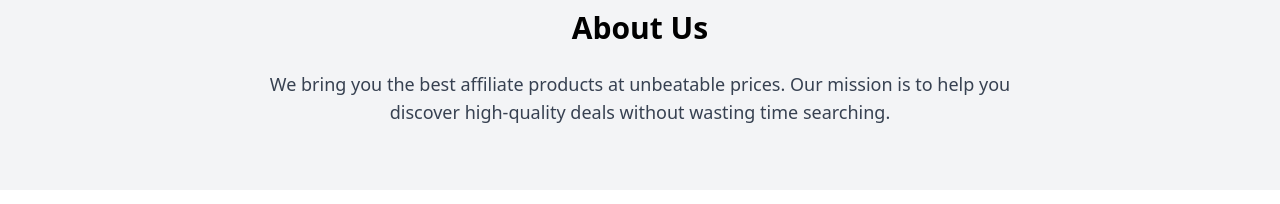
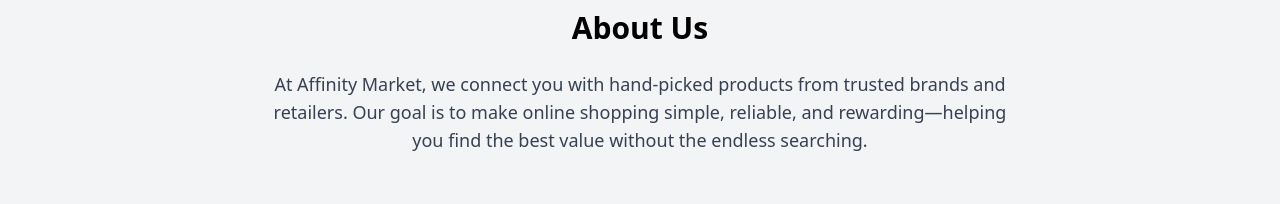
Before and after one commit to mystro0o/Affiliate-Site, a React (Create React App) app: page / in a window 1280 px wide. Shown: the part 718-922 px from the top of the page. Built offline with nearby package versions, Linux system fonts and the light colour scheme.

Commit message:
Updated About us note

```diff
--- a/src/App.js
+++ b/src/App.js
@@ -45,8 +45,8 @@
       <section id="about" className="py-16 px-6 bg-gray-100 text-center">
         <h2 className="text-3xl font-bold mb-6">About Us</h2>
         <p className="max-w-3xl mx-auto text-gray-700 text-lg">
-          We bring you the best affiliate products at unbeatable prices.
-          Our mission is to help you discover high-quality deals without wasting time searching.
+          At Affinity Market, we connect you with hand-picked products from trusted brands and retailers.
+                       Our goal is to make online shopping simple, reliable, and rewarding—helping you find the best value without the endless searching.
         </p>
       </section>
 
```
